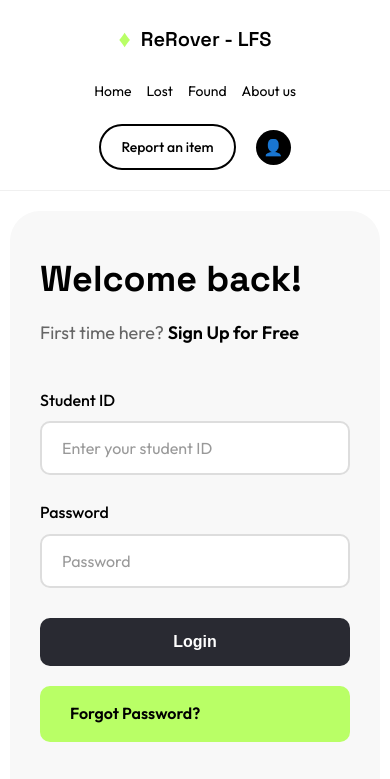
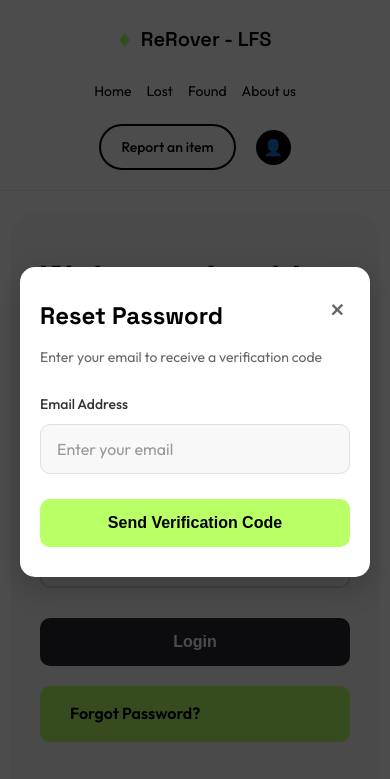
Before and after one commit to DuyNguyen118/ReRover-FE, a website: page frontend/login.html in a window 390 px wide. Both pictures are taken after a click on the link "Forgot Password?". Shown: the top 779 px of the page. Drawn offline with Linux system fonts and the light colour scheme; no server answers.

Commit message:
fix: adjust styles

```diff
--- a/frontend/styles/item-styles.css
+++ b/frontend/styles/item-styles.css
@@ -16,7 +16,7 @@
 }
 
 body {
-  font-family: "Outfit", sans-serif;
+  font-family: "Space Grotesk", sans-serif;
   background-color: #ffffff;
   color: #000000;
   line-height: 1.6;
@@ -340,7 +340,7 @@ body {
   padding: 8px 16px;
   border-radius: 8px;
   font-size: 16px;
-  font-family: "Outfit", sans-serif;
+  font-family: "Space Grotesk", sans-serif;
   font-weight: 500;
   cursor: pointer;
   transition: all 0.3s ease;
@@ -376,7 +376,7 @@ body {
   padding: 8px 16px;
   border-radius: 8px;
   font-size: 16px;
-  font-family: "Outfit", sans-serif;
+  font-family: "Space Grotesk", sans-serif;
   font-weight: 500;
   cursor: pointer;
   transition: all 0.3s ease;
--- a/frontend/styles/login.css
+++ b/frontend/styles/login.css
@@ -2,6 +2,10 @@
     margin: 0;
     padding: 0;
     box-sizing: border-box;
+}
+
+html {
+    scroll-behavior: smooth;
 }
 
 body {
@@ -9,6 +13,17 @@ body {
     background-color: #FFFFFF;
     color: #000000;
     line-height: 1.6;
+    opacity: 0;
+    animation: fadeIn 0.5s ease-in-out forwards;
+}
+
+@keyframes fadeIn {
+    from { opacity: 0; transform: translateY(10px); }
+    to { opacity: 1; transform: translateY(0); }
+}
+
+a {
+    transition: color 0.3s ease, background-color 0.3s ease;
 }
 
 .container {
@@ -120,6 +135,18 @@ nav {
 /* Main Content Styles */
 .main-content {
     padding: 30px 0 60px;
+    animation: slideUp 0.5s ease-in-out forwards;
+}
+
+@keyframes slideUp {
+    from {
+        opacity: 0;
+        transform: translateY(20px);
+    }
+    to {
+        opacity: 1;
+        transform: translateY(0);
+    }
 }
 
 .login-container {
@@ -314,6 +341,171 @@ footer {
     color: #B9FF66;
 }
 
+/* Forgot Password Modal */
+.modal {
+    display: none;
+    position: fixed;
+    top: 0;
+    left: 0;
+    width: 100%;
+    height: 100%;
+    background-color: rgba(0, 0, 0, 0.7);
+    z-index: 1000;
+    justify-content: center;
+    align-items: center;
+    animation: fadeIn 0.3s ease-out;
+}
+
+.modal-content {
+    background: #ffffff;
+    padding: 40px;
+    border-radius: 15px;
+    width: 100%;
+    max-width: 450px;
+    position: relative;
+    box-shadow: 0 10px 30px rgba(0, 0, 0, 0.2);
+    transform: translateY(-20px);
+    animation: slideDown 0.3s ease-out forwards;
+}
+
+@keyframes slideDown {
+    to {
+        transform: translateY(0);
+    }
+}
+
+.modal h2 {
+    font-family: 'Space Grotesk', sans-serif;
+    font-size: 28px;
+    font-weight: 700;
+    color: #000000;
+    margin-bottom: 10px;
+}
+
+.modal .subtitle {
+    font-size: 15px;
+    color: #666666;
+    margin-bottom: 25px;
+}
+
+.close-btn {
+    position: absolute;
+    top: 20px;
+    right: 25px;
+    font-size: 28px;
+    color: #666;
+    cursor: pointer;
+    transition: color 0.3s ease;
+}
+
+.close-btn:hover {
+    color: #000000;
+}
+
+/* Form styles */
+.modal .form-group {
+    margin-bottom: 20px;
+}
+
+.modal label {
+    display: block;
+    font-size: 14px;
+    font-weight: 500;
+    margin-bottom: 8px;
+    color: #333333;
+}
+
+.modal input[type="email"],
+.modal input[type="password"],
+.modal input[type="text"] {
+    width: 100%;
+    padding: 14px 16px;
+    border: 1px solid #E0E0E0;
+    border-radius: 10px;
+    font-size: 16px;
+    transition: all 0.3s ease;
+    background-color: #F8F8F8;
+    margin-bottom: 5px;
+}
+
+.modal input:focus {
+    outline: none;
+    border-color: #B9FF66;
+    box-shadow: 0 0 0 3px rgba(185, 255, 102, 0.2);
+}
+
+/* Button styles */
+.reset-btn,
+.verify-btn,
+.update-btn {
+    width: 100%;
+    padding: 15px;
+    border: none;
+    border-radius: 10px;
+    font-size: 16px;
+    font-weight: 600;
+    cursor: pointer;
+    transition: all 0.3s ease;
+    margin-top: 10px;
+}
+
+.reset-btn {
+    background: #B9FF66;
+    color: #000000;
+}
+
+.reset-btn:hover {
+    background: #A8E055;
+    transform: translateY(-2px);
+    box-shadow: 0 5px 15px rgba(0, 0, 0, 0.1);
+}
+
+.verify-btn,
+.update-btn {
+    background: #292a32;
+    color: #ffffff;
+}
+
+.verify-btn:hover,
+.update-btn:hover {
+    background: #000000;
+    transform: translateY(-2px);
+    box-shadow: 0 5px 15px rgba(0, 0, 0, 0.1);
+}
+
+.resend-code {
+    font-size: 13px;
+    color: #666666;
+    margin-top: 10px;
+    text-align: right;
+}
+
+.resend-code a {
+    color: #B9FF66;
+    text-decoration: none;
+    font-weight: 500;
+}
+
+.resend-code a:hover {
+    text-decoration: underline;
+}
+
+/* Responsive styles */
+@media (max-width: 576px) {
+    .modal-content {
+        margin: 0 20px;
+        padding: 30px 20px;
+    }
+
+    .modal h2 {
+        font-size: 24px;
+    }
+
+    .modal .subtitle {
+        font-size: 14px;
+    }
+}
+
 /* Responsive Design */
 @media (max-width: 768px) {
     .header-content {
@@ -360,3 +552,9 @@ footer {
         align-items: stretch;
     }
 }
+
+/* Add to existing animations */
+@keyframes fadeIn {
+    from { opacity: 0; }
+    to { opacity: 1; }
+}
--- a/frontend/styles/register.css
+++ b/frontend/styles/register.css
@@ -1,3 +1,41 @@
+/* Add smooth page transition effects to the register page to match the login page */
+html {
+    scroll-behavior: smooth;
+}
+
+body {
+    font-family: 'Outfit', sans-serif;
+    background-color: #FFFFFF;
+    color: #000000;
+    line-height: 1.6;
+    opacity: 0;
+    animation: fadeIn 0.5s ease-in-out forwards;
+}
+
+@keyframes fadeIn {
+    from { opacity: 0; transform: translateY(10px); }
+    to { opacity: 1; transform: translateY(0); }
+}
+
+a {
+    transition: color 0.3s ease, background-color 0.3s ease;
+}
+
+.main-content {
+    animation: slideUp 0.5s ease-in-out forwards;
+}
+
+@keyframes slideUp {
+    from {
+        opacity: 0;
+        transform: translateY(20px);
+    }
+    to {
+        opacity: 1;
+        transform: translateY(0);
+    }
+}
+
 /* Additional styles for register page */
 .register-container {
     background: #f8f8f8;
```
Also changed, not shown: frontend/styles/home-styles.css (+0 -18 lines).
